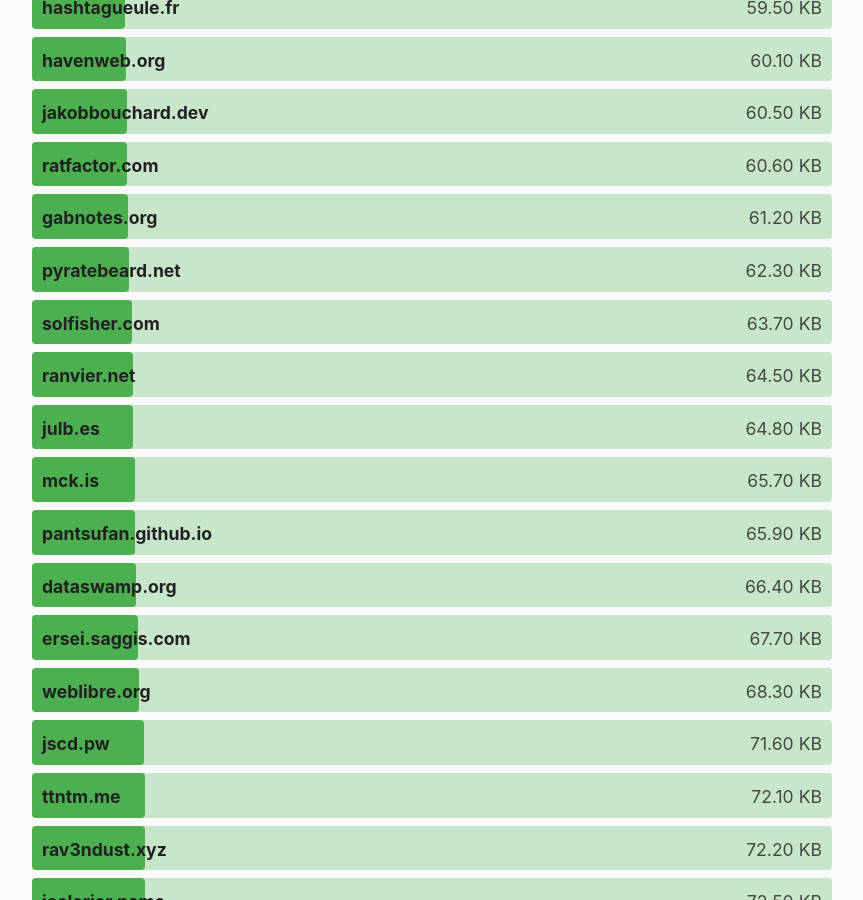
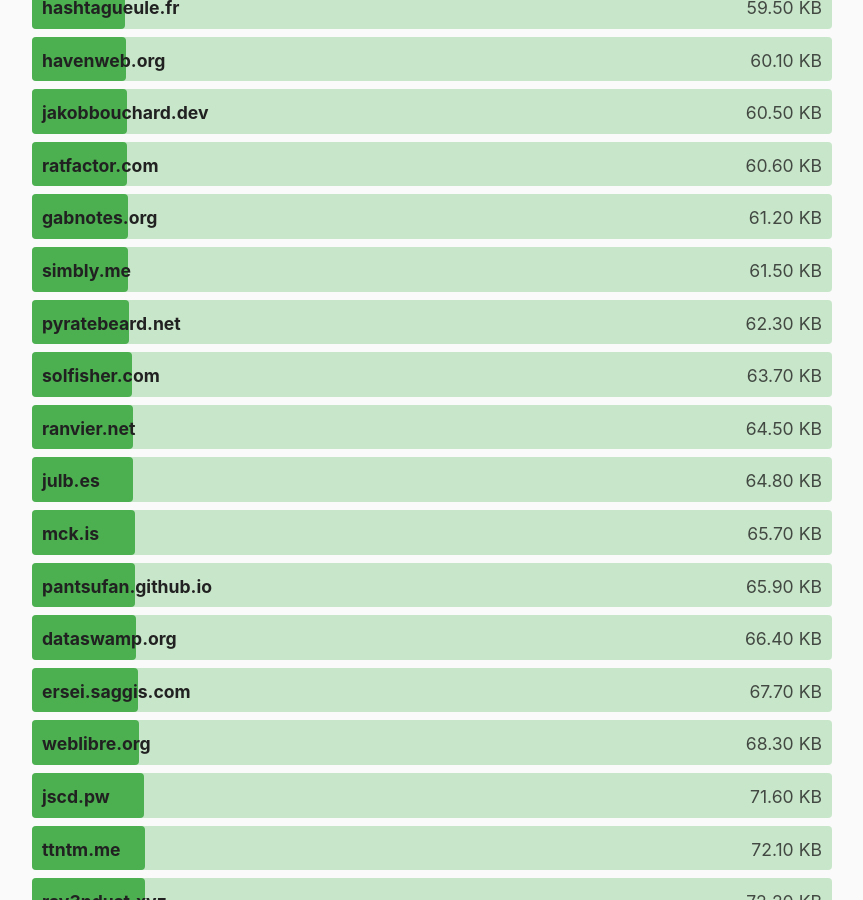
Before and after one commit to kevquirk/512kb.club, a Jekyll site: the page built from index.md, in a window 1280 px wide and 900 px high, scrolled down 11108 px. Shown: the whole window, without its empty margins (208-1071 px from the left). Built offline with Jekyll 4.4.1, drawn with Linux system fonts in a browser that asks for light colours.

Commit message:
Update sites.yml

```diff
--- a/_data/sites.yml
+++ b/_data/sites.yml
@@ -1678,6 +1678,11 @@
   size: 311
   last_checked: 2022-01-24
 
+- domain: simbly.me
+  url: https://simbly.me/
+  size: 61.5
+  last_checked: 2022-03-02
+
 - domain: simpleblogs.org
   url: https://simpleblogs.org/
   size: 364
```
